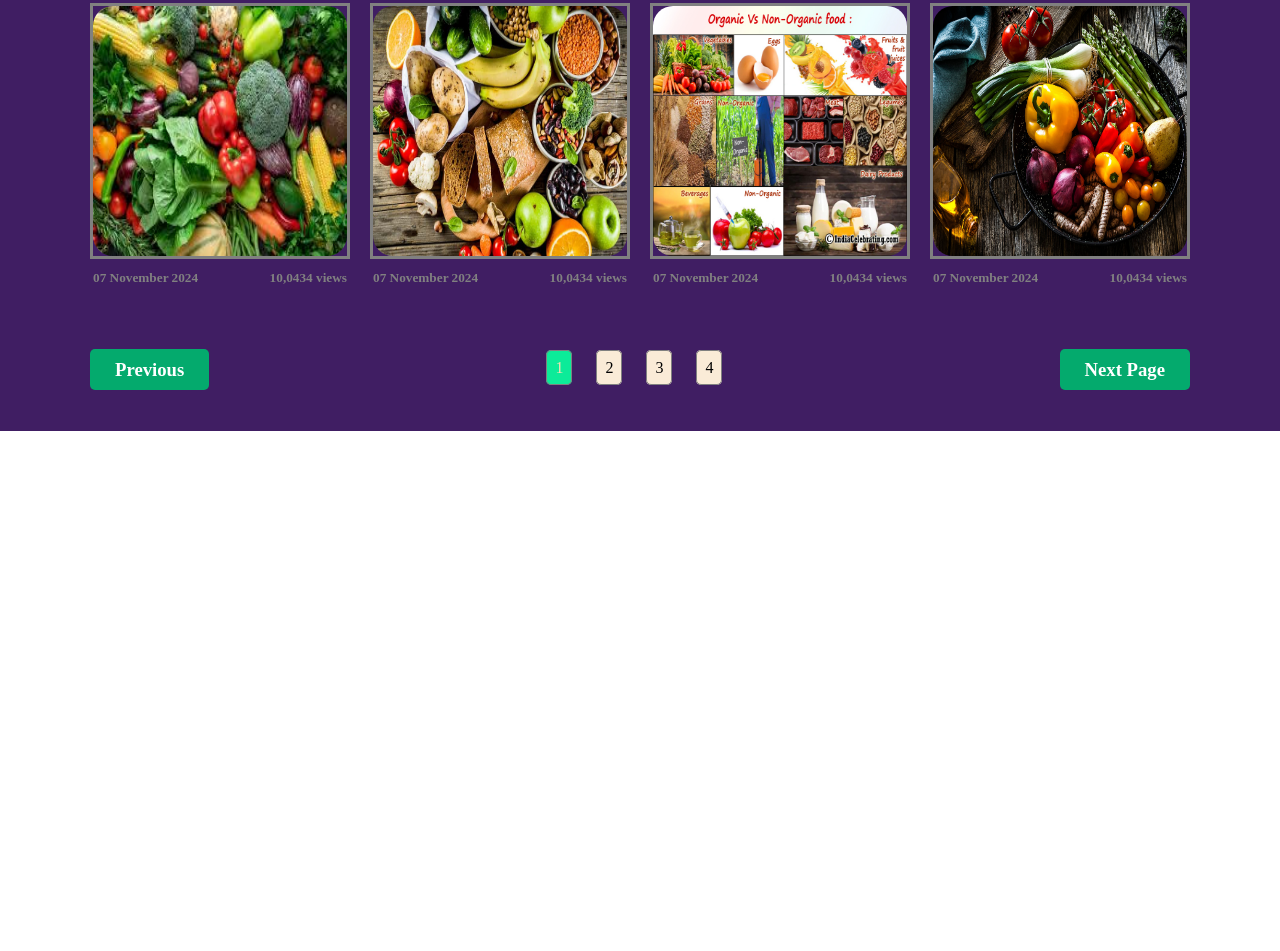
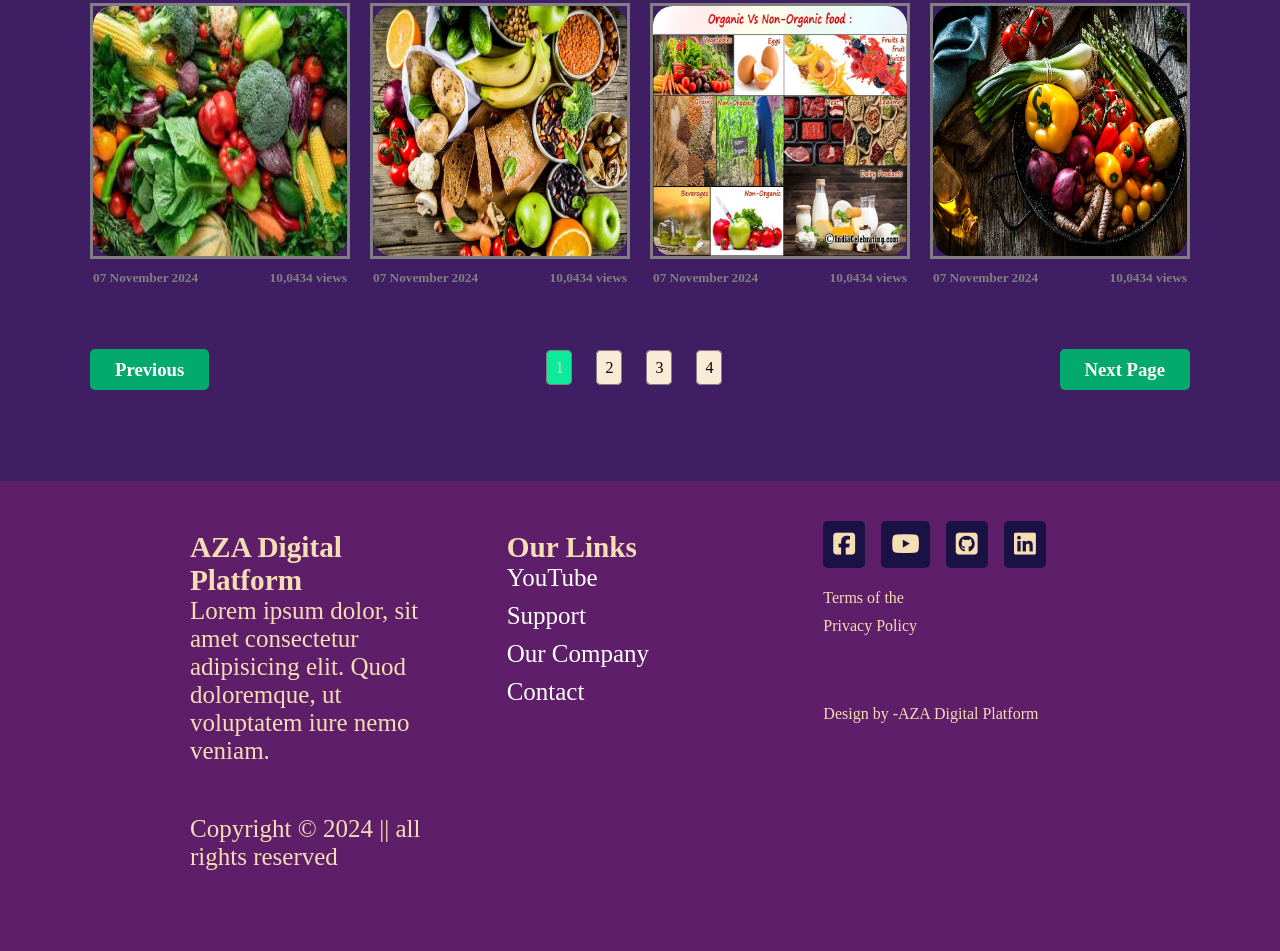
Before and after one commit to 578munni/Organic, a plain HTML site: page index.html in a window 1280 px wide. Shown: the part 968-1919 px from the top of the page. Before the commit the page ends 1399 px from the top, so only its background shows below. Drawn offline with Linux system fonts and the light colour scheme.

Commit message:
last commit

```diff
--- a/index.html
+++ b/index.html
@@ -118,6 +118,37 @@
      </div>
   </main>
 
+  <footer>
+    <div id="footer-container">
+      <div class="footer-1">
+          <h3>AZA Digital Platform</h3>
+          <p>Lorem ipsum dolor, sit amet consectetur adipisicing elit. Quod doloremque, ut voluptatem iure nemo veniam.</p>
+          <p>Copyright &copy; 2024 || all rights reserved</p>
+      </div>
+
+      <div class="footer-2">
+        <h3>Our Links</h3>
+        <p> <a href="">YouTube</a></p>
+        <p> <a href="">Support</a></p>
+        <p> <a href="">Our Company</a></p>
+        <p> <a href="">Contact</a></p>
+      </div>
+
+      <div class="footer-3">
+          <div>
+            <a href=""><i class="fab fa-facebook-square"></i></a>
+            <a href="#"><i class="fab fa-youtube"></i></a>
+            <a href="#"><i class="fab fa-github-square"></i></a>
+            <a href="#"><i class="fab fa-linkedin"></i></a>
+          </div>
+          <p>Terms of the</p>
+          <p>Privacy Policy</p>
+          <p>Design by -AZA Digital Platform</p>
+      </div>
+
+    </div>
+  </footer>
+
 
 </body>
 </html>
--- a/style.css
+++ b/style.css
@@ -71,6 +71,7 @@ header{
 main{
   background-color: #401e63;
   padding-top: 20px;
+  padding-bottom: 50px;
 }
 .p{
   width: 1100px;
@@ -159,3 +160,56 @@ main{
   background-color: #0ceb99;
   color: wheat;
 }
+/* footer arer */
+footer{
+  background-color: #5f1e69;
+  color: wheat;
+}
+#footer-container{
+  width: 900px;
+  margin: 0 auto;
+  display: grid;
+  grid-template-columns: repeat(3, 1fr);
+  justify-content: space-between;
+  grid-gap: 50px;
+}
+.footer-1{
+  font-size: 25px;
+  padding: 30px 0;
+  margin-top: 20px;
+}
+.footer-1:first-child p{
+  margin-bottom: 50px;
+}
+.footer-2{
+  font-size: 25px;
+  padding: 30px 0;
+  margin-top: 20px;
+}
+.footer-2 a{
+  text-decoration: none;
+  color: white;
+}
+.footer-2 p{
+  margin-bottom: 10px;
+}
+.footer-3 div{
+  font-size: 25px;
+  padding: 30px 0;
+  margin-top: 20px;
+}
+.footer-3 div a{
+  color: wheat;
+  text-decoration: none;
+  margin-right: 10px;
+  background-color: #1a1244;
+  padding: 10px;
+  border-radius: 5px;
+}
+.footer-3 p{
+  margin-bottom: 10px;
+
+}
+.footer-3 p:nth-child(3){
+  margin-bottom: 70px;
+}
```
